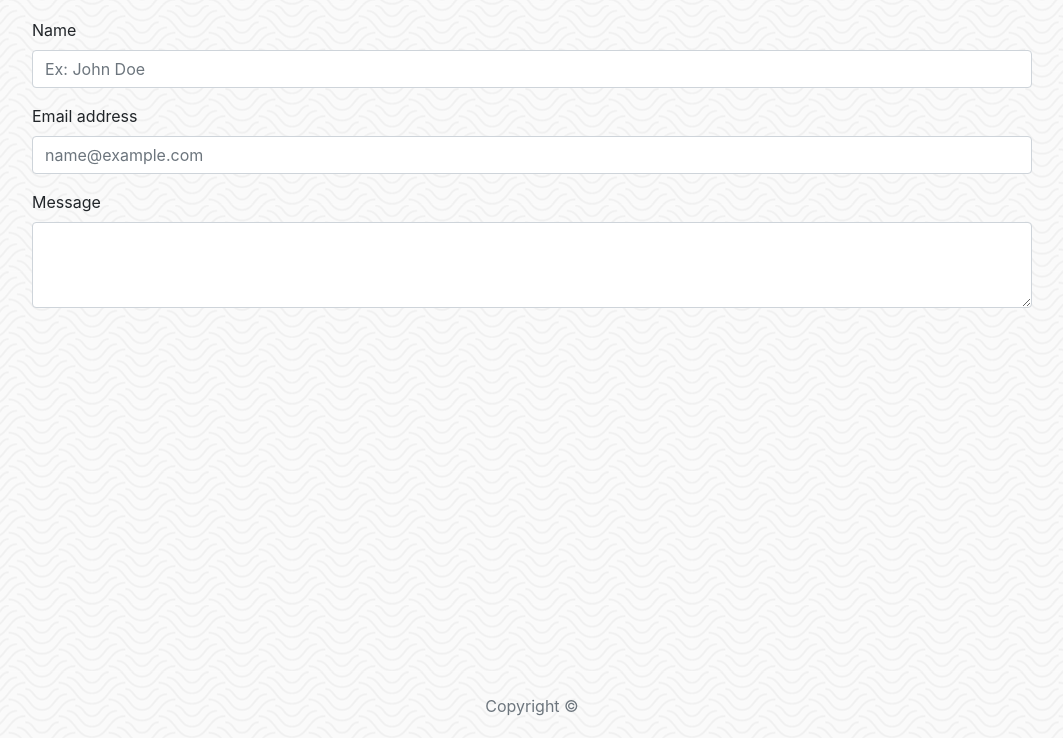
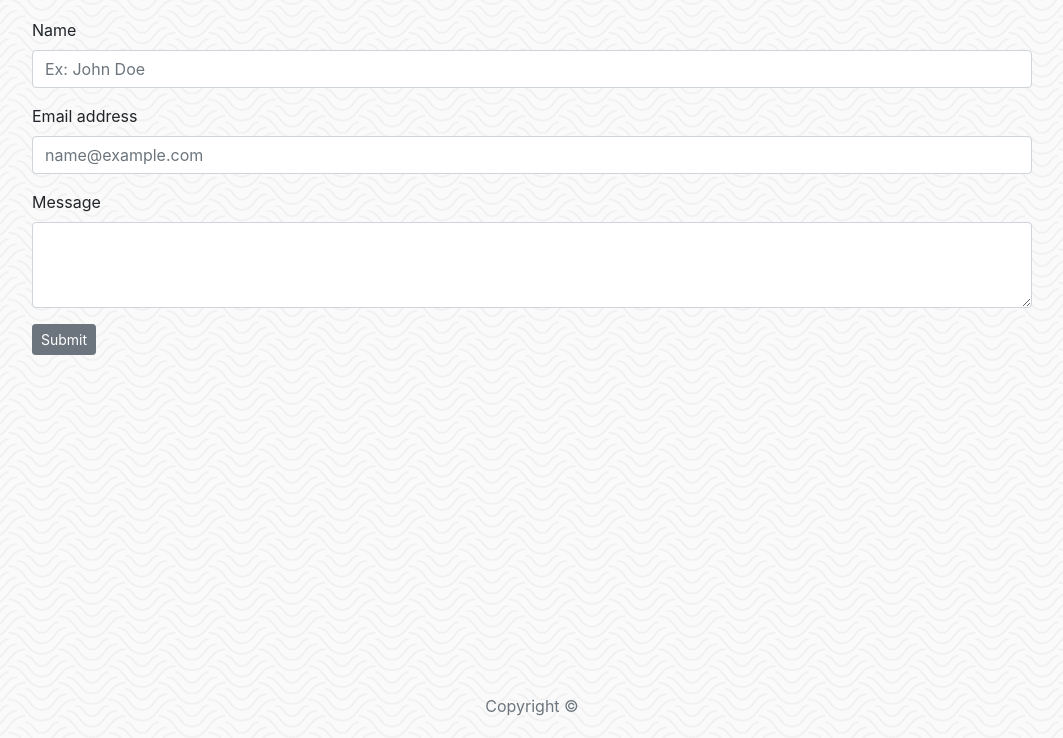
Before and after one commit to gllil/Responsive-Portfolio, a plain HTML site: page contact.html in a window 1280 px wide. Shown: the part 62-800 px from the top of the page, without its empty margins (108-1171 px from the left). Drawn offline with nearby package versions, Linux system fonts and the light colour scheme.

Commit message:
Added submit button

```diff
--- a/contact.html
+++ b/contact.html
@@ -39,6 +39,10 @@
         <label for="exampleFormControlTextarea1">Message</label>
         <textarea class="form-control" id="exampleFormControlTextarea1" rows="3"></textarea>
       </div>
+
+      <div>
+        <button type="button" class="btn btn-secondary btn-sm">Submit</button>
+      </div>
     </form>
 
       <footer class="footer mt-auto py-3">
```
